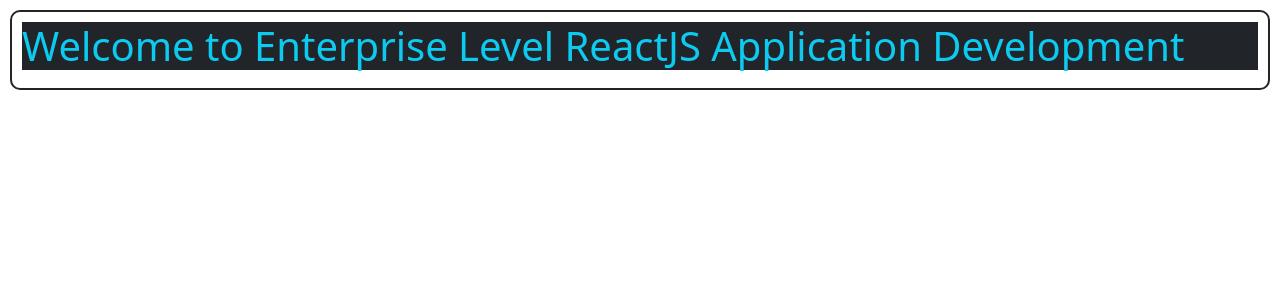
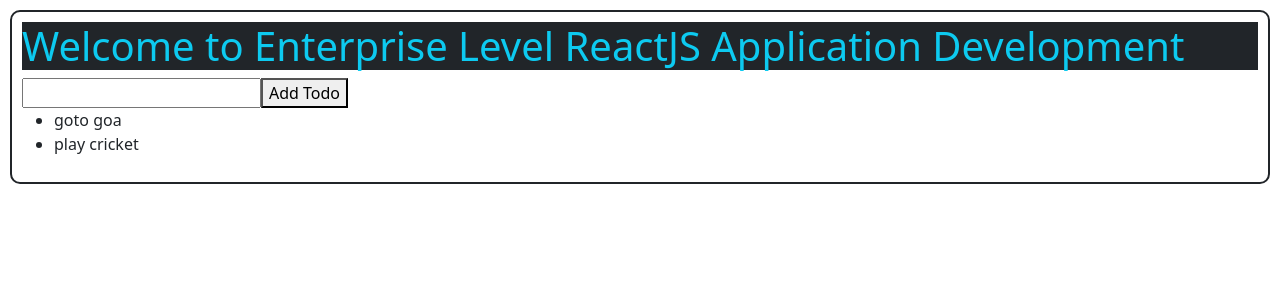
Before and after one commit to edupoly/twb1reactapp, a React (Vite) app: page / in a window 1280 px wide. Shown: the top 300 px of the page. Built offline with nearby package versions, Linux system fonts and the light colour scheme.

Commit message:
useReducer-todolist

```diff
--- a/src/App.jsx
+++ b/src/App.jsx
@@ -1,9 +1,12 @@
+import Todolist from "./Todolist";
+
 function App() {
   return (
     <div className="mybox">
       <h1 className="bg-dark text-info">
         Welcome to Enterprise Level ReactJS Application Development
       </h1>
+      <Todolist></Todolist>
     </div>
   );
 }
--- /dev/null
+++ b/src/Todolist.jsx
@@ -0,0 +1,36 @@
+import React, { useReducer } from "react";
+function todoReducer(state, action) {
+  if (action.type == "ADDTODO") {
+    return { todos: [...state.todos, action.payload] };
+  }
+  if (action.type == "DELETETODO") {
+    return { todos: state.todos.filter((t, i) => i !== action.payload) };
+  }
+}
+function Todolist() {
+  const [state, dispatch] = useReducer(todoReducer, {
+    todos: ["goto goa", "play cricket"],
+  });
+  return (
+    <div>
+      <input type="text" id="d1" />
+      <button
+        onClick={() => {
+          dispatch({
+            type: "ADDTODO",
+            payload: document.getElementById("d1").value,
+          });
+        }}
+      >
+        Add Todo
+      </button>
+      <ul>
+        {state.todos.map((todo) => {
+          return <li>{todo}</li>;
+        })}
+      </ul>
+    </div>
+  );
+}
+
+export default Todolist;
```
